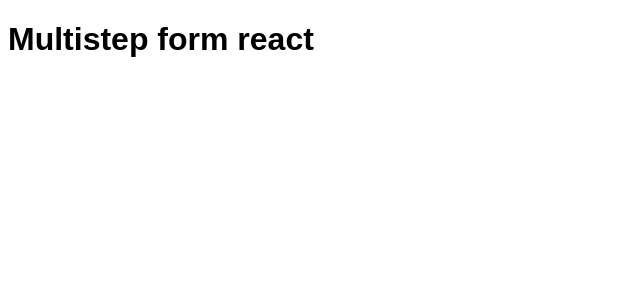
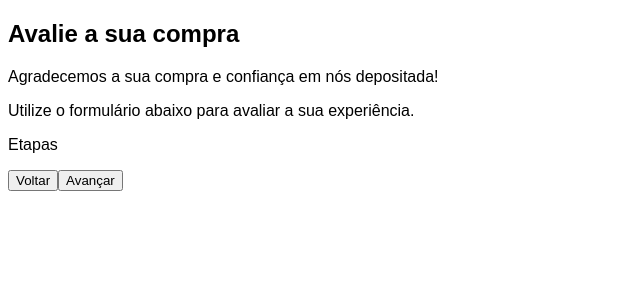
Before and after one commit to amac81/multistep_form_react, a React (Vite) app: page / in a window 1280 px wide. Shown: the top 300 px of the page, without its empty margins (0-640 px from the left). Built offline with nearby package versions, Linux system fonts and the light colour scheme; a web font is replaced by a local one.

Commit message:
App.jsx update

```diff
--- a/src/App.jsx
+++ b/src/App.jsx
@@ -1,10 +1,30 @@
+//Deploy your React app using GitHub pages
+//https://www.linkedin.com/pulse/deploy-your-react-app-using-github-pages-hasibul-islam/
+//Page blocked because of a disallowed MIME type (“text/html”)
+//https://github.com/vitejs/vite/discussions/13910
+
+// Componentes
+import {GrFormNext, GrFormPrevious} from "react-icons/gr";
+
+
 import './App.css'
 
 function App() {
 
   return (
-    <div className="App">
-        <h1>Multistep form react</h1>
+    <div className="app">
+        <h2>Avalie a sua compra</h2>
+        <p>Agradecemos a sua compra e confiança em nós depositada! </p>
+        <p>Utilize o formulário abaixo para avaliar a sua experiência.</p>
+        <div className="form-container">
+          <p>Etapas</p>
+          <form>
+            <div className="actions">
+              <button type='button'><span>Voltar</span></button>
+              <button type='submit'>Avançar</button>
+            </div>
+          </form>
+        </div>
     </div>
   )
 }
```
